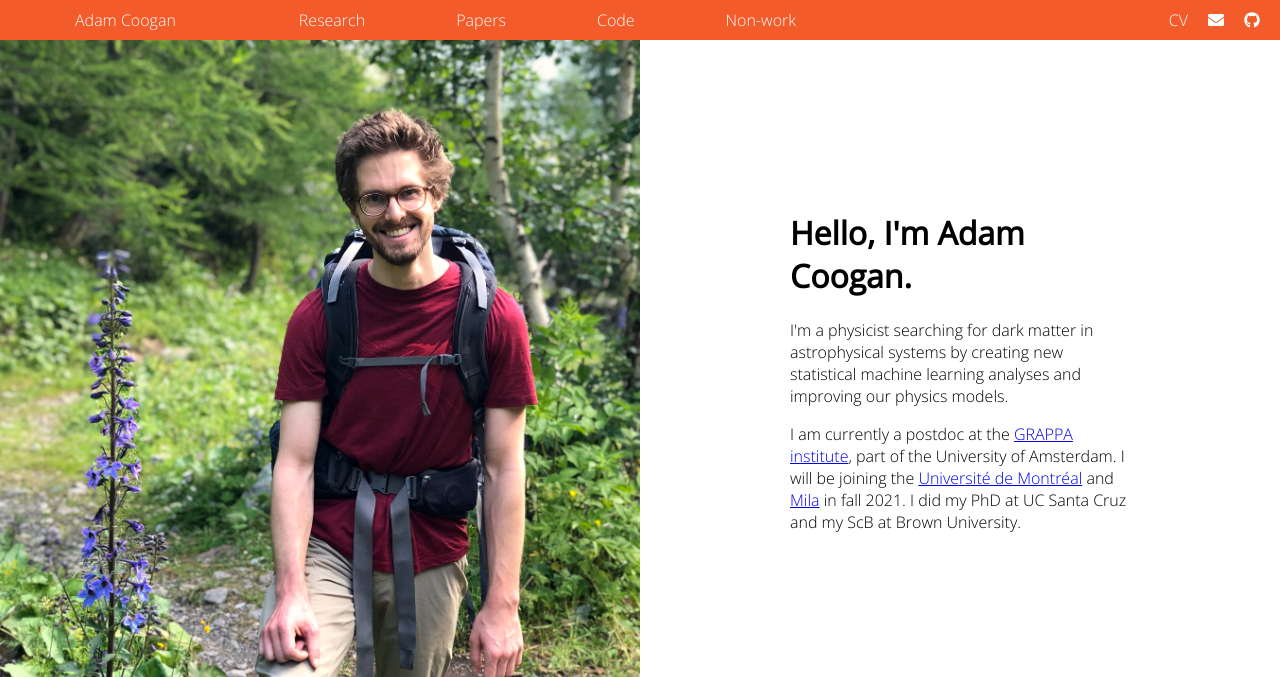
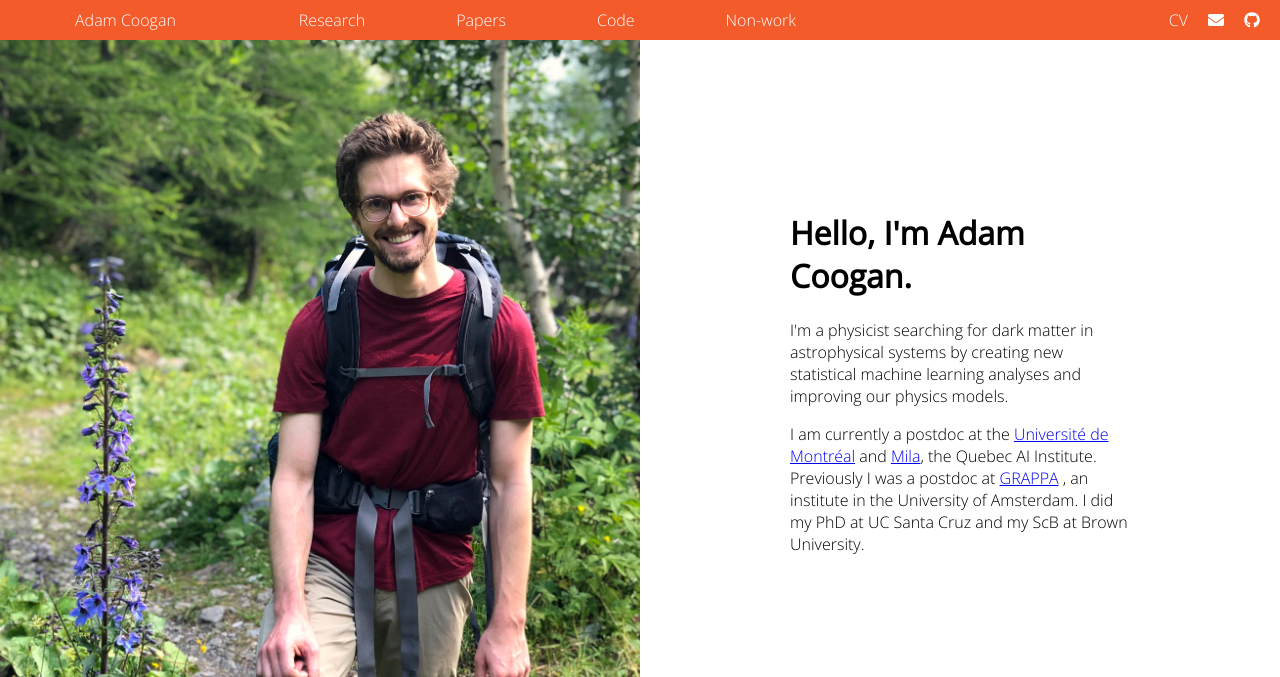
Before and after one commit to adam-coogan/adam-coogan.github.io, a Gatsby site: page / in a window 1280 px wide. Shown: the top 677 px of the page. Built offline with nearby package versions, Linux system fonts and the light colour scheme; Gatsby itself is replaced by a stand-in of ours.

Commit message:
update intro and cv (GRAPPA -> UdeM)

```diff
--- a/src/components/intro.js
+++ b/src/components/intro.js
@@ -22,13 +22,13 @@ const Text = () => (
     </p>
     <p>
       I am currently a postdoc at the{" "}
-      <a href="http://grappa.amsterdam">GRAPPA institute</a>, part of the
-      University of Amsterdam. I will be joining the{" "}
       <a href="https://phys.umontreal.ca/english/home/">
         Université de Montréal
       </a>{" "}
-      and <a href="https://mila.quebec/en/">Mila</a> in fall 2021. I did my PhD
-      at UC Santa Cruz and my ScB at Brown University.
+      and <a href="https://mila.quebec/en/">Mila</a>, the Quebec AI Institute.
+      Previously I was a postdoc at <a href="http://grappa.amsterdam">GRAPPA</a>{" "}
+      , an institute in the University of Amsterdam. I did my PhD at UC Santa
+      Cruz and my ScB at Brown University.
     </p>
   </TextContainer>
 );
```
Also changed, not shown: 2 other files.
